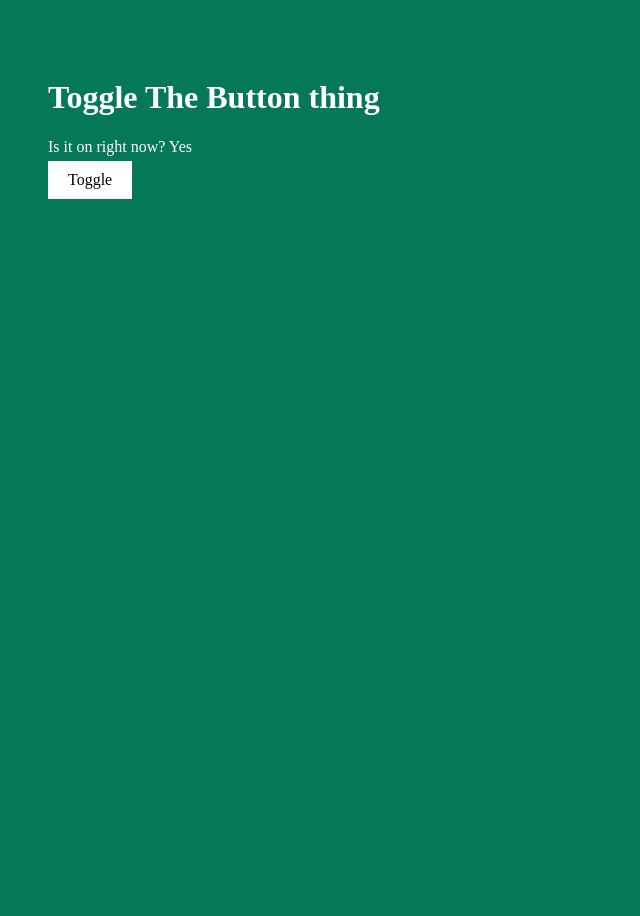
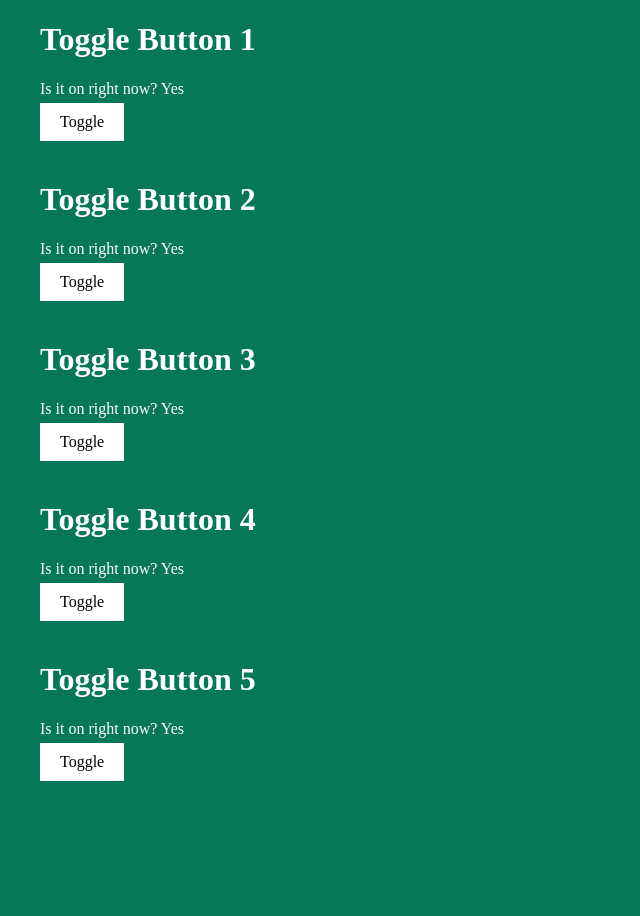
Before and after one commit to cdxker/rick, a Flask app: page / in a window 1280 px wide. Shown: the whole page, without its empty margins (0-640 px from the left). After the commit the page ends 781 px from the top, so only its background shows below. Run offline with Flask 3, Linux system fonts and the light colour scheme.

Commit message:
feat(site): make 5 buttons

```diff
--- a/server/main.py
+++ b/server/main.py
@@ -2,20 +2,23 @@ from flask import Flask, render_template, redirect, url_for
 
 app = Flask(__name__)
 
-on = True
+on = [ True, True, True, True, True ]
 
 @app.route("/")
 def home():
     return render_template("home.html", on=on);
 
-@app.route("/toggle")
-def toggle():
+@app.route("/toggle/<int:i>")
+def toggle(i: int):
     global on
 
-    on = not on
+    on[i] = not on[i]
     return redirect(url_for("home"))
 
 @app.route("/get")
 def get():
     global on
     return {"active": on}
+
+if __name__ == '__main__':
+    app.run(host="0.0.0.0", debug=True)
--- a/server/templates/home.html
+++ b/server/templates/home.html
@@ -8,8 +8,9 @@
             background: #000;
             color: white;
             display: flex;
-            padding: 50px 40px;
-            height: 100vh;
+            flex-direction: column;
+            min-height: 100vh;
+            margin: 0;
         }
 
         a {
@@ -22,36 +23,36 @@
             padding: 10px 20px;
         }
 
-        #yes {
-            color: green;
+        .yes-bg {
+            background: #047857;
+            flex-grow: 1;
+            padding: 0px 40px;
         }
 
-        #no {
-            color: red;
-        }
-
-        #yes-bg {
-            background: #047857;
-        }
-
-        #no-bg {
+        .no-bg {
             background: #450a0a;
+            flex-grow: 1;
+            padding: 0px 40px;
         }
     </style>
 </head>
 
-<body {% if on %} id="yes-bg" {% else %} id="no-bg" {% endif %}>
+<body>
+    {% for i in range(0, 5) %}
+    <div {% if on[i] %} class="yes-bg" {% else %} class="no-bg" {% endif %}>
         <div>
             <div>
-            <h1> Toggle The Button thing </h1>
+                <h1> Toggle Button {{ i + 1 }} </h1>
             </div>
 
             <div>
                 Is it on right now?
                 {% if on %} Yes {% else %} No {% endif %}
             </div>
-        <a href="/toggle"> Toggle </a>
+            <a href="/toggle/{{ i }} "> Toggle </a>
         </div>
+    </div>
+    {% endfor %}
 </body>
 
 </html>
```
Lines whose indentation alone changed are shown as unchanged.
